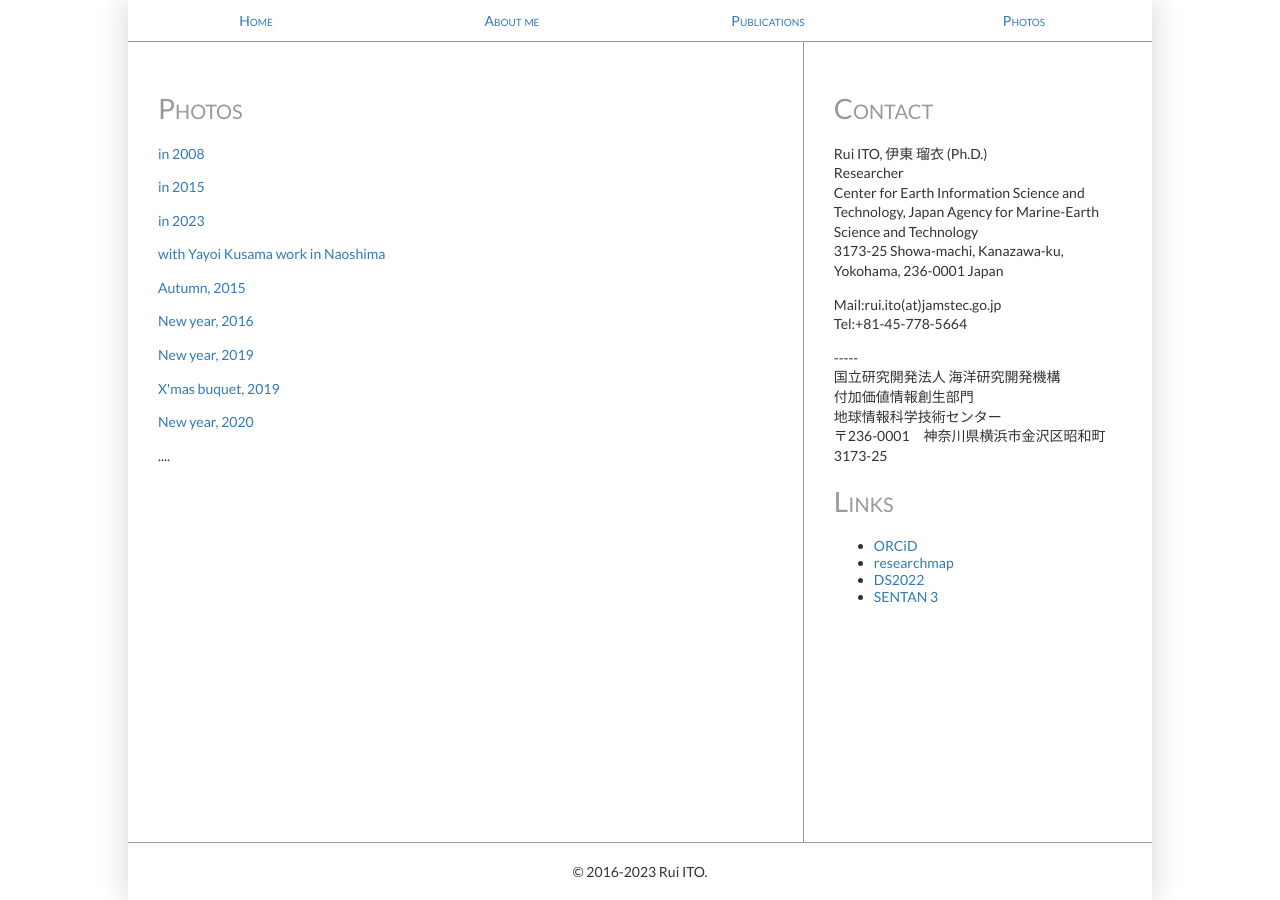
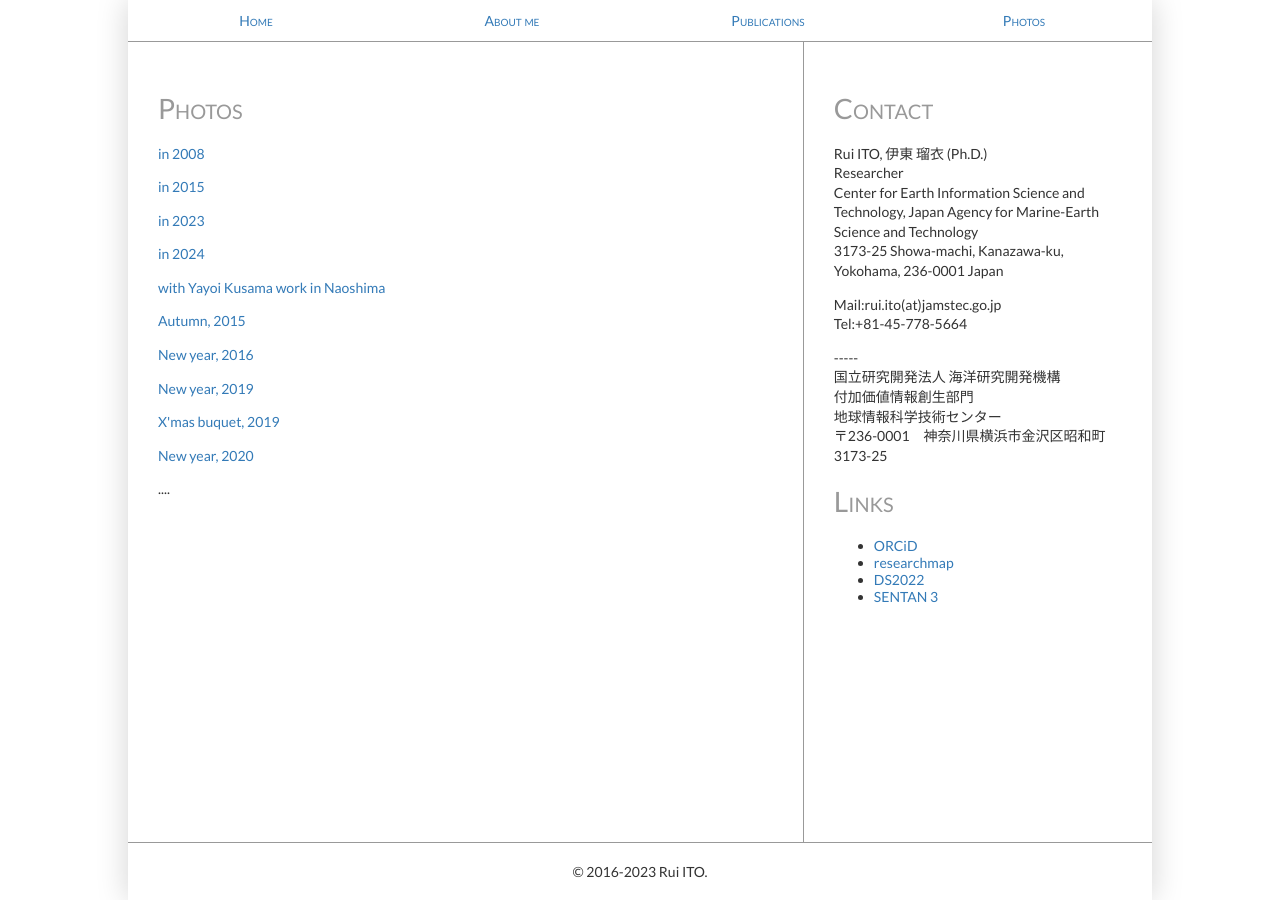
Before and after one commit to rui-climbiz/rui-climbiz.github.io, a Jekyll site: the page built from photos.html, in a window 1280 px wide. Built offline with Jekyll 4.4.1, drawn with Linux system fonts in a browser that asks for light colours.

Commit message:
Update photos.html

```diff
--- a/photos.html
+++ b/photos.html
@@ -1,12 +1,13 @@
 ---
 "layout": "default"
-"title": "Rui Photos"
+"title": "Photos"
 "description": "Photos of Rui ITO"
 ---
 <h1>Photos</h1>
 <p><a href="images/Rui2008.jpg" Target="_blank" > in 2008</a></p>
 <p><a href="images/Rui2015.jpg" Target="_blank" > in 2015</a></p>
 <p><a href="images/Rui2023.jpg" Target="_blank" > in 2023</a></p>
+<p><a href="images/Rui2024_Kodansha.jpg" Target="_blank" > in 2024</a></p>
 <p><a href="images/Me.jpg" Target="_blank" > with Yayoi Kusama work in Naoshima</a></p>
 <p><a href="images/Autumn2015.jpg" Target="_blank" > Autumn, 2015</a></p>
 <p><a href="images/NewYear2016.jpg" Target="_blank" > New year, 2016</a></p>
```
